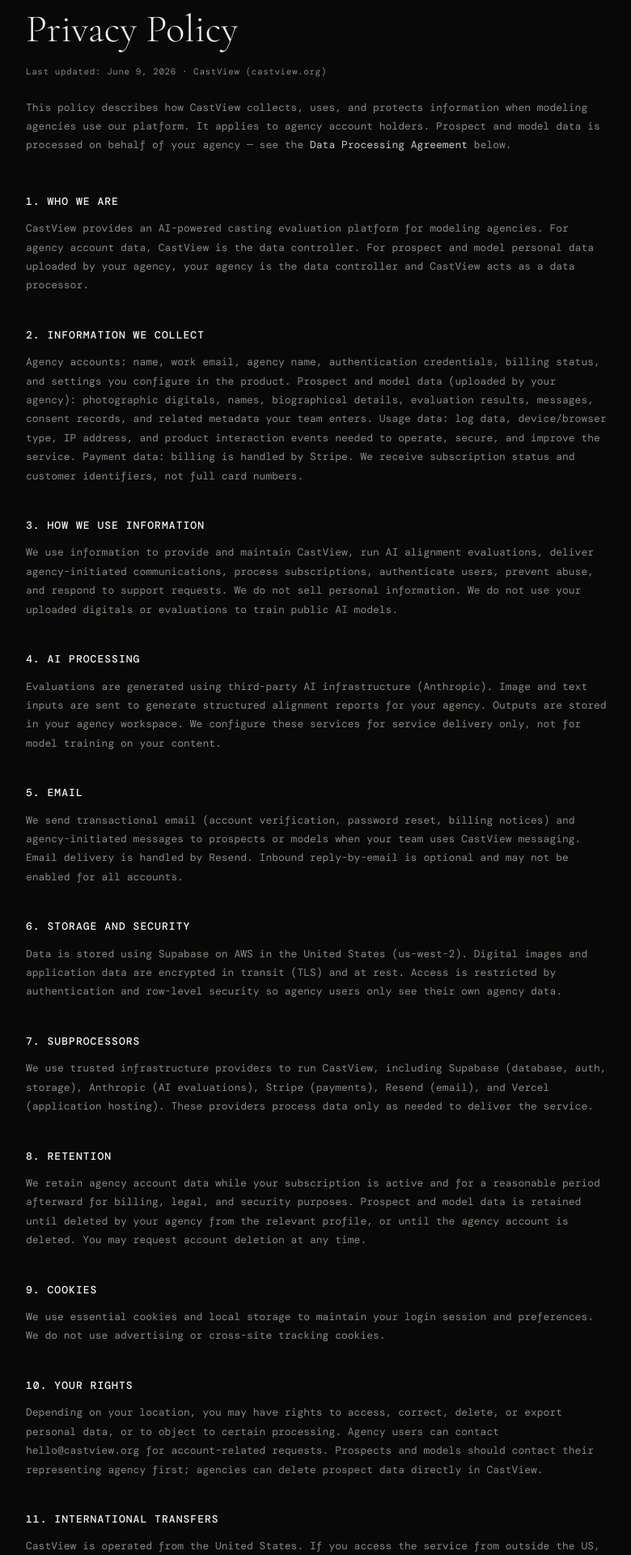
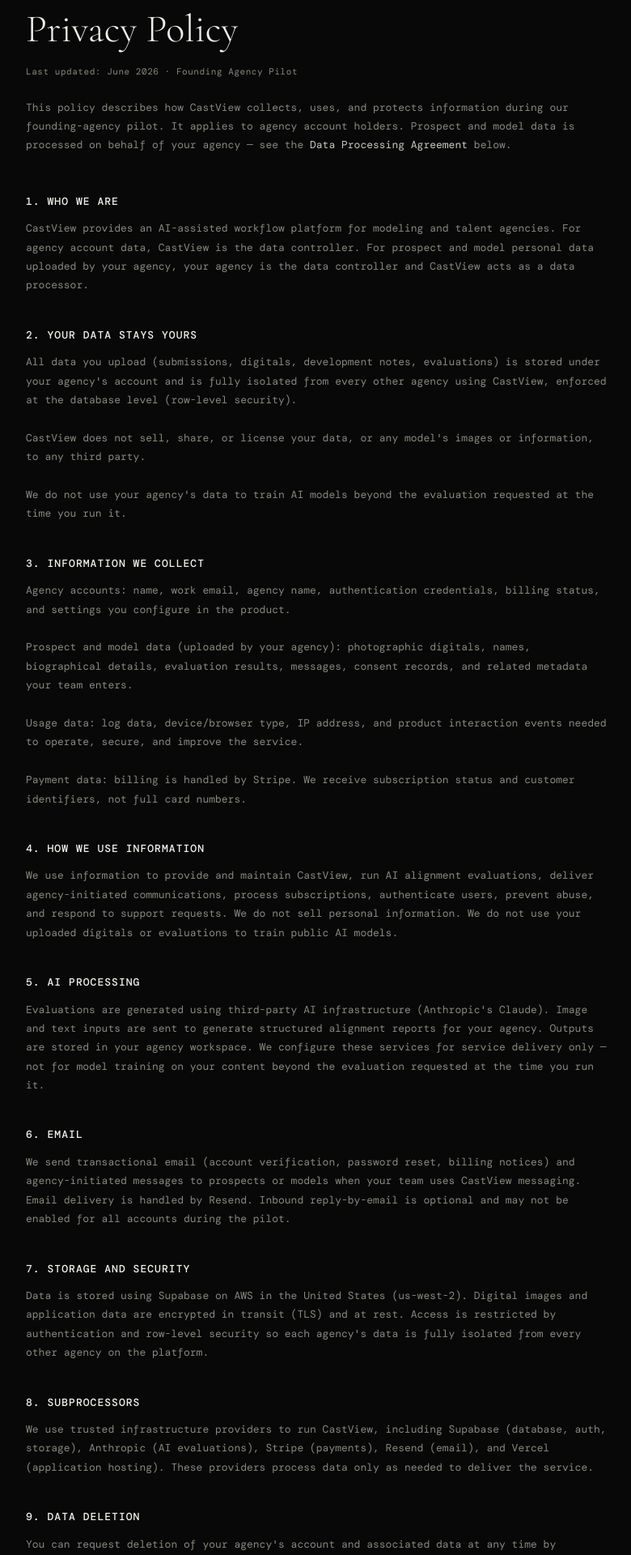
Before and after one commit to sumithproductive-ai/CastView, a React (Vite) app in the folder app/: page /privacy in a window 1280 px wide. Shown: the part 120-2040 px from the top of the page at 81% size, without its empty margins (248-1028 px from the left). Built offline with nearby package versions, Linux system fonts and the light colour scheme; no server answers; a web font is replaced by a local one.

Commit message:
Update Terms and Privacy Policy for founding agency pilot
Split pilot pricing/liability into Terms; data isolation and deletion
into Privacy Policy. June 2026 founding pilot language.

Co-authored-by: sumithproductive-ai <sumithproductive-ai@users.noreply.github.com>

```diff
--- a/app/src/app/components/PrivacyPolicy.tsx
+++ b/app/src/app/components/PrivacyPolicy.tsx
@@ -15,6 +15,7 @@ const bodyStyle = {
   fontSize: '13px',
   color: '#888880',
   lineHeight: 1.8,
+  whiteSpace: 'pre-line' as const,
 };
 
 function Section({ id, title, body }: { id?: string; title: string; body: string }) {
@@ -63,11 +64,11 @@ export function PrivacyPolicy() {
             letterSpacing: '0.05em',
           }}
         >
-          Last updated: June 9, 2026 · CastView (castview.org)
+          Last updated: June 2026 · Founding Agency Pilot
         </p>
         <p style={{ ...bodyStyle, marginBottom: '48px' }}>
-          This policy describes how CastView collects, uses, and protects information when modeling
-          agencies use our platform. It applies to agency account holders. Prospect and model data is
+          This policy describes how CastView collects, uses, and protects information during our
+          founding-agency pilot. It applies to agency account holders. Prospect and model data is
           processed on behalf of your agency — see the{' '}
           <a href="#data-processing-agreement" style={{ color: '#c8c8c2' }}>
             Data Processing Agreement
@@ -77,10 +78,18 @@ export function PrivacyPolicy() {
 
         <Section
           title="1. Who We Are"
-          body={`CastView provides an AI-powered casting evaluation platform for modeling agencies. For agency account data, CastView is the data controller. For prospect and model personal data uploaded by your agency, your agency is the data controller and CastView acts as a data processor.`}
+          body={`CastView provides an AI-assisted workflow platform for modeling and talent agencies. For agency account data, CastView is the data controller. For prospect and model personal data uploaded by your agency, your agency is the data controller and CastView acts as a data processor.`}
         />
         <Section
-          title="2. Information We Collect"
+          title="2. Your Data Stays Yours"
+          body={`All data you upload (submissions, digitals, development notes, evaluations) is stored under your agency's account and is fully isolated from every other agency using CastView, enforced at the database level (row-level security).
+
+CastView does not sell, share, or license your data, or any model's images or information, to any third party.
+
+We do not use your agency's data to train AI models beyond the evaluation requested at the time you run it.`}
+        />
+        <Section
+          title="3. Information We Collect"
           body={`Agency accounts: name, work email, agency name, authentication credentials, billing status, and settings you configure in the product.
 
 Prospect and model data (uploaded by your agency): photographic digitals, names, biographical details, evaluation results, messages, consent records, and related metadata your team enters.
@@ -90,52 +99,60 @@ Usage data: log data, device/browser type, IP address, and product interaction e
 Payment data: billing is handled by Stripe. We receive subscription status and customer identifiers, not full card numbers.`}
         />
         <Section
-          title="3. How We Use Information"
+          title="4. How We Use Information"
           body={`We use information to provide and maintain CastView, run AI alignment evaluations, deliver agency-initiated communications, process subscriptions, authenticate users, prevent abuse, and respond to support requests. We do not sell personal information. We do not use your uploaded digitals or evaluations to train public AI models.`}
         />
         <Section
-          title="4. AI Processing"
-          body={`Evaluations are generated using third-party AI infrastructure (Anthropic). Image and text inputs are sent to generate structured alignment reports for your agency. Outputs are stored in your agency workspace. We configure these services for service delivery only, not for model training on your content.`}
+          title="5. AI Processing"
+          body={`Evaluations are generated using third-party AI infrastructure (Anthropic's Claude). Image and text inputs are sent to generate structured alignment reports for your agency. Outputs are stored in your agency workspace. We configure these services for service delivery only — not for model training on your content beyond the evaluation requested at the time you run it.`}
         />
         <Section
-          title="5. Email"
-          body={`We send transactional email (account verification, password reset, billing notices) and agency-initiated messages to prospects or models when your team uses CastView messaging. Email delivery is handled by Resend. Inbound reply-by-email is optional and may not be enabled for all accounts.`}
+          title="6. Email"
+          body={`We send transactional email (account verification, password reset, billing notices) and agency-initiated messages to prospects or models when your team uses CastView messaging. Email delivery is handled by Resend. Inbound reply-by-email is optional and may not be enabled for all accounts during the pilot.`}
         />
         <Section
-          title="6. Storage and Security"
-          body={`Data is stored using Supabase on AWS in the United States (us-west-2). Digital images and application data are encrypted in transit (TLS) and at rest. Access is restricted by authentication and row-level security so agency users only see their own agency data.`}
+          title="7. Storage and Security"
+          body={`Data is stored using Supabase on AWS in the United States (us-west-2). Digital images and application data are encrypted in transit (TLS) and at rest. Access is restricted by authentication and row-level security so each agency's data is fully isolated from every other agency on the platform.`}
         />
         <Section
-          title="7. Subprocessors"
+          title="8. Subprocessors"
           body={`We use trusted infrastructure providers to run CastView, including Supabase (database, auth, storage), Anthropic (AI evaluations), Stripe (payments), Resend (email), and Vercel (application hosting). These providers process data only as needed to deliver the service.`}
         />
         <Section
-          title="8. Retention"
-          body={`We retain agency account data while your subscription is active and for a reasonable period afterward for billing, legal, and security purposes. Prospect and model data is retained until deleted by your agency from the relevant profile, or until the agency account is deleted. You may request account deletion at any time.`}
+          title="9. Data Deletion"
+          body={`You can request deletion of your agency's account and associated data at any time by contacting us at sumith@castview.org, or by using the delete function within the platform.
+
+Deletion requests are processed promptly and remove the associated data from active systems.
+
+Individual prospect or model records may also be deleted by your agency from within CastView at any time.`}
         />
         <Section
-          title="9. Cookies"
+          title="10. Retention"
+          body={`We retain agency account data while your subscription or pilot access is active and for a reasonable period afterward for billing, legal, and security purposes. Prospect and model data is retained until deleted by your agency from the relevant profile, or until the agency account is deleted.`}
+        />
+        <Section
+          title="11. Cookies"
           body={`We use essential cookies and local storage to maintain your login session and preferences. We do not use advertising or cross-site tracking cookies.`}
         />
         <Section
-          title="10. Your Rights"
-          body={`Depending on your location, you may have rights to access, correct, delete, or export personal data, or to object to certain processing. Agency users can contact hello@castview.org for account-related requests. Prospects and models should contact their representing agency first; agencies can delete prospect data directly in CastView.`}
+          title="12. Your Rights"
+          body={`Depending on your location, you may have rights to access, correct, delete, or export personal data, or to object to certain processing. Agency users can contact sumith@castview.org for account-related requests. Prospects and models should contact their representing agency first; agencies can delete prospect data directly in CastView.`}
         />
         <Section
-          title="11. International Transfers"
+          title="13. International Transfers"
           body={`CastView is operated from the United States. If you access the service from outside the US, your information may be processed in the US and in other countries where our subprocessors operate. We take steps designed to protect data in line with this policy.`}
         />
         <Section
-          title="12. Children"
+          title="14. Children"
           body={`CastView is a business tool for modeling agencies. It is not directed at children under 16. Agencies are responsible for ensuring they have appropriate consent before uploading prospect or model data.`}
         />
         <Section
-          title="13. Changes"
+          title="15. Changes"
           body={`We may update this policy from time to time. We will post the revised version on this page and update the "Last updated" date. Continued use of CastView after changes constitutes acceptance of the updated policy.`}
         />
         <Section
-          title="14. Contact"
-          body={`Privacy questions: hello@castview.org · Data protection / DPA requests: legal@castview.org`}
+          title="16. Contact"
+          body={`Privacy questions, deletion requests, or concerns: sumith@castview.org`}
         />
 
         <div
@@ -179,15 +196,15 @@ Payment data: billing is handled by Stripe. We receive subscription status and c
           />
           <Section
             title="E. Storage Location"
-            body={`Primary storage is in the United States (AWS us-west-2 via Supabase). Subprocessors may process data in other regions as listed in Section 7 above.`}
+            body={`Primary storage is in the United States (AWS us-west-2 via Supabase). Subprocessors may process data in other regions as listed in Section 8 above.`}
           />
           <Section
             title="F. Security"
-            body={`CastView implements access controls, encryption in transit and at rest, and logical separation between agencies. Agency users are responsible for safeguarding their login credentials.`}
+            body={`CastView implements access controls, encryption in transit and at rest, and logical separation between agencies enforced at the database level (row-level security). Agency users are responsible for safeguarding their login credentials.`}
           />
           <Section
             title="G. Deletion"
-            body={`Your agency may delete individual prospect data from within CastView at any time. Upon account termination, contact legal@castview.org to request deletion of remaining agency-held personal data, subject to legal retention requirements.`}
+            body={`Your agency may delete individual prospect data from within CastView at any time. You can request deletion of your agency's account and associated data by contacting sumith@castview.org. Deletion requests are processed promptly and remove the associated data from active systems, subject to legal retention requirements.`}
           />
           <Section
             title="H. Agency Obligations"
@@ -195,13 +212,19 @@ Payment data: billing is handled by Stripe. We receive subscription status and c
           />
           <Section
             title="I. Subprocessors"
-            body={`CastView may engage subprocessors listed in Section 7. We will ensure they are bound by obligations consistent with this DPA.`}
+            body={`CastView may engage subprocessors listed in Section 8. We will ensure they are bound by obligations consistent with this DPA.`}
           />
           <Section
             title="J. Contact"
-            body={`DPA and processor inquiries: legal@castview.org`}
+            body={`DPA and processor inquiries: sumith@castview.org`}
           />
         </div>
+
+        <p style={{ ...bodyStyle, marginTop: '48px', fontStyle: 'italic', color: '#666660' }}>
+          This notice is provided for transparency during CastView's pilot phase and does not
+          constitute a binding legal contract in lieu of formal review by counsel as the platform
+          scales.
+        </p>
       </div>
     </div>
   );
--- a/app/src/app/components/Terms.tsx
+++ b/app/src/app/components/Terms.tsx
@@ -9,62 +9,57 @@ export function Terms() {
           ← Back
         </Link>
         <h1 style={{ fontFamily: 'var(--font-display)', fontSize: '48px', fontWeight: 300, color: '#F0F0EC', margin: '32px 0 8px' }}>
-          Terms of Service
+          Terms of Use
         </h1>
         <p style={{ fontFamily: 'var(--font-mono)', fontSize: '11px', color: '#888880', marginBottom: '48px', letterSpacing: '0.05em' }}>
-          Last updated: June 2026
+          Last updated: June 2026 · Founding Agency Pilot
         </p>
         {[
           {
-            title: '1. Acceptance of Terms',
-            body: `By creating an account and using CastView, you agree to these Terms of Service. If you do not agree, do not use the service.`
+            title: '1. What CastView Is',
+            body: `CastView is an AI-assisted workflow platform for modeling and talent agencies, currently in a free founding-agency pilot. By using CastView, you ("the Agency") agree to the terms below.`,
           },
           {
-            title: '2. Description of Service',
-            body: `CastView is an AI-powered talent evaluation platform for modeling agencies. The service includes prospect management, AI alignment evaluations, roster management, and model communication tools.`
+            title: '2. AI Evaluations',
+            body: `Evaluations are generated using a third-party AI model (Anthropic's Claude) based on the images and information you provide.
+
+Evaluations are a decision-support tool, not a guarantee of market outcome, booking success, or industry placement. Final judgment is yours.`,
           },
           {
-            title: '3. Account Responsibilities',
-            body: `You are responsible for maintaining the security of your account credentials. You agree not to share your account with others or use the service for any unlawful purpose.`
+            title: '3. Founding Pilot Terms',
+            body: `Access during the pilot period is provided free of charge for 45 days from the date your agency account is activated.
+
+After the 45-day pilot, your agency will move to founder-locked pricing on the plan tier discussed with you (Solo $49/mo, Studio $99/mo, or Boutique Team $149/mo) unless you choose to opt out — we'll reach out before the pilot ends so there are no surprises, and confirm your locked rate at that time.
+
+Because this is an active pilot, features may change, and you may encounter bugs. We'll fix issues as quickly as possible and welcome you flagging them.`,
           },
           {
-            title: '4. Subscription and Payment',
-            body: `CastView offers paid subscription plans billed monthly. All plans include a 14-day free trial. After the trial, a valid payment method is required to continue using the service. You may cancel at any time and will retain access through the end of your billing period.`
+            title: '4. No Warranty / Limitation of Liability',
+            body: `CastView is provided "as is" during this pilot phase, without warranty of any kind, express or implied.
+
+CastView and its founder are not liable for any indirect, incidental, or consequential damages arising from use of the platform, including but not limited to data loss, missed opportunities, or business decisions made based on AI evaluation output.`,
           },
           {
-            title: '5. Refund Policy',
-            body: `We offer a full refund within 7 days of your first charge if you are not satisfied. Contact hello@castview.org to request a refund.`
+            title: '5. Models Whose Images Are Uploaded',
+            body: `The Agency confirms it has the right to upload and store the images and information of any model or prospect entered into CastView, and is responsible for obtaining any necessary consent from that individual.`,
           },
           {
-            title: '6. Content and Data',
-            body: `You retain ownership of all content you upload to CastView, including digital images and prospect data. You grant CastView a limited license to process this content solely for the purpose of providing the service.`
-          },
-          {
-            title: '7. AI Evaluations',
-            body: `CastView's AI evaluations are provided as guidance tools only. They do not constitute professional talent advice. Booking and signing decisions remain solely at the discretion of your agency.`
-          },
-          {
-            title: '8. Termination',
-            body: `We reserve the right to suspend or terminate accounts that violate these terms. You may cancel your account at any time from the Settings page.`
-          },
-          {
-            title: '9. Limitation of Liability',
-            body: `CastView is provided "as is." We are not liable for any indirect, incidental, or consequential damages arising from use of the service.`
-          },
-          {
-            title: '10. Contact',
-            body: `For questions about these terms, contact us at hello@castview.org.`
+            title: '6. Contact',
+            body: `Questions, deletion requests, or concerns: sumith@castview.org`,
           },
         ].map(({ title, body }) => (
           <div key={title} style={{ marginBottom: '40px' }}>
             <h2 style={{ fontFamily: 'var(--font-mono)', fontSize: '13px', color: '#F0F0EC', letterSpacing: '0.08em', textTransform: 'uppercase', marginBottom: '12px' }}>
               {title}
             </h2>
-            <p style={{ fontFamily: 'var(--font-mono)', fontSize: '13px', color: '#888880', lineHeight: 1.8 }}>
+            <p style={{ fontFamily: 'var(--font-mono)', fontSize: '13px', color: '#888880', lineHeight: 1.8, whiteSpace: 'pre-line' }}>
               {body}
             </p>
           </div>
         ))}
+        <p style={{ fontFamily: 'var(--font-mono)', fontSize: '12px', color: '#666660', lineHeight: 1.8, marginTop: '16px', fontStyle: 'italic' }}>
+          This notice is provided for transparency during CastView's pilot phase and does not constitute a binding legal contract in lieu of formal review by counsel as the platform scales.
+        </p>
       </div>
     </div>
   );
```
